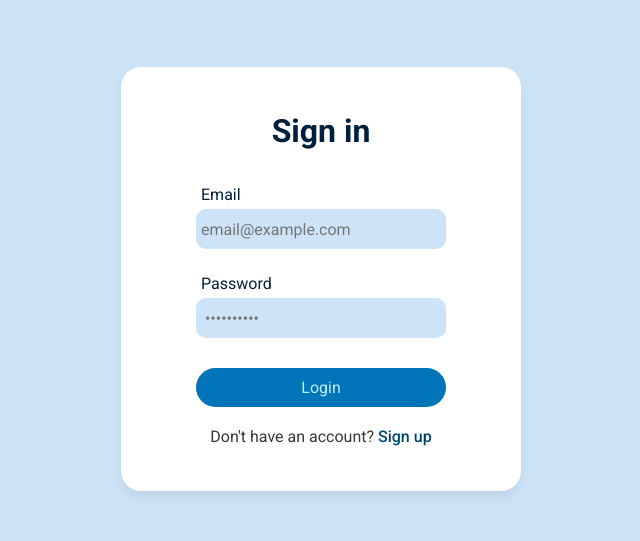
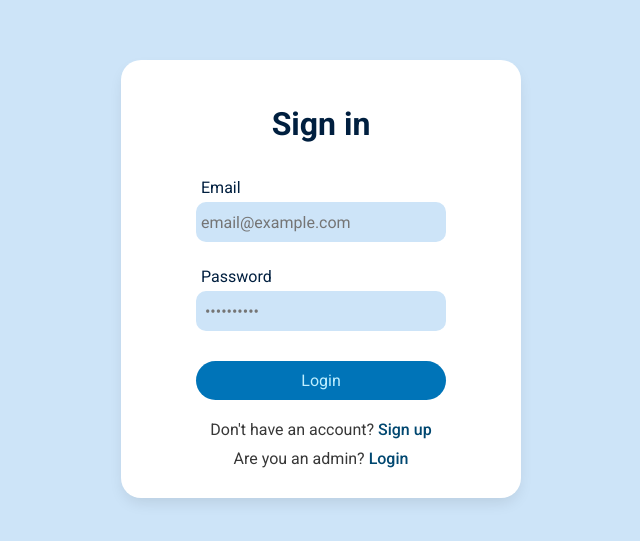
Before and after one commit to Tharindu-Dasantha/MedHouse, a React (Vite) app in the folder MedHouse/: page /login in a window 1280 px wide. Shown: the part 121-662 px from the top of the page, without its empty margins (319-959 px from the left). Built offline with nearby package versions, Linux system fonts and the light colour scheme.

Commit message:
Admin login added

```diff
--- a/MedHouse/src/Pages/Sign-in-up/SignInUpPage.jsx
+++ b/MedHouse/src/Pages/Sign-in-up/SignInUpPage.jsx
@@ -1,20 +1,24 @@
 import "./signInUp.css"
 import Signin from "./Subfiles/Signin"
 import Signup from "./Subfiles/Signup"
+import Admin from "./Subfiles/Admin"
 import { useState } from "react"
 
 function SignInUpPage() {
 
-  const [signin, setSignin] = useState(true);
+  const [signin, setSignin] = useState("signin");
+  let display = undefined;
 
+  if(signin ==='signin'){
+    display=<Signin setSignin = {setSignin}/>
+  }else if(signin ==="signup"){
+    display=<Signup setSignin = {setSignin} />
+  }else{
+    display=<Admin setSignin = {setSignin}/>
+  }
 
   return (
-    <div className="sign-in-up-page-container">
-
-      {signin ? <Signin setSignin ={setSignin} /> : <Signup setSignin ={setSignin} />}
-
-
-    </div>
+    <div className="sign-in-up-page-container">{display}</div>
   )
 }
 
--- /dev/null
+++ b/MedHouse/src/Pages/Sign-in-up/Subfiles/Admin.jsx
@@ -0,0 +1,25 @@
+import "../signInUp.css";
+
+function Admin({setSignin}) {
+  return (
+    <div className="sign-main-container" >
+      <h1>Admin</h1>
+      <form action="">
+        <div className="admin-email">
+          <label htmlFor="admin-email">Username</label>
+          <input type="email" name="admin-email" id="admin-email" placeholder="email@example.com" required/>
+        </div>
+        <div className="admin-password">
+          <label htmlFor="admin-password">Password</label>
+          <input type="password" name="admin-password" id="admin-password" placeholder=" ••••••••••" required/>
+        </div>
+
+        <button type="submit">Login</button>
+      </form>
+      <p>Are you a Student? <span onClick={()=>{setSignin(()=>"signin")}}>Login</span></p>
+
+    </div>
+  )
+}
+
+export default Admin
--- a/MedHouse/src/Pages/Sign-in-up/Subfiles/Signin.jsx
+++ b/MedHouse/src/Pages/Sign-in-up/Subfiles/Signin.jsx
@@ -17,7 +17,8 @@ function Signin({setSignin}) {
 
         <button type="submit">Login</button>
       </form>
-      <p>Don't have an account? <span onClick={()=>{setSignin(prev => !prev)}}>Sign up</span></p>
+      <p>Don't have an account? <span onClick={()=>{setSignin(() => "signup")}}>Sign up</span></p>
+      <p>Are you an admin? <span onClick={()=>{setSignin(() => "admin")}}>Login</span></p>
 
     </div>
   )
--- a/MedHouse/src/Pages/Sign-in-up/Subfiles/Signup.jsx
+++ b/MedHouse/src/Pages/Sign-in-up/Subfiles/Signup.jsx
@@ -24,7 +24,7 @@ function Signup({setSignin}) {
 
             <button type="submit">Sign up</button>
       </form>
-      <p>Have an account? <span onClick={()=>{setSignin(prev=>!prev)}}>Sign in</span></p>
+      <p>Have an account? <span onClick={()=>{setSignin(()=>"signin")}}>Sign in</span></p>
 
     </div>
   )
--- a/MedHouse/src/Pages/Sign-in-up/signInUp.css
+++ b/MedHouse/src/Pages/Sign-in-up/signInUp.css
@@ -15,7 +15,7 @@
     display: flex;
     flex-direction: column;
     align-items: center;
-    padding: 15px;
+    padding: 15px 15px 20px 15px;
     border-radius: 20px;
     color: #001F3F;
 
@@ -66,7 +66,7 @@
 }
 
 .sign-in-up-page-container .sign-main-container p{
-    margin-bottom: 30px;
+    margin-bottom: 10px;
     color: rgb(55, 55, 55);
 }
 
```
